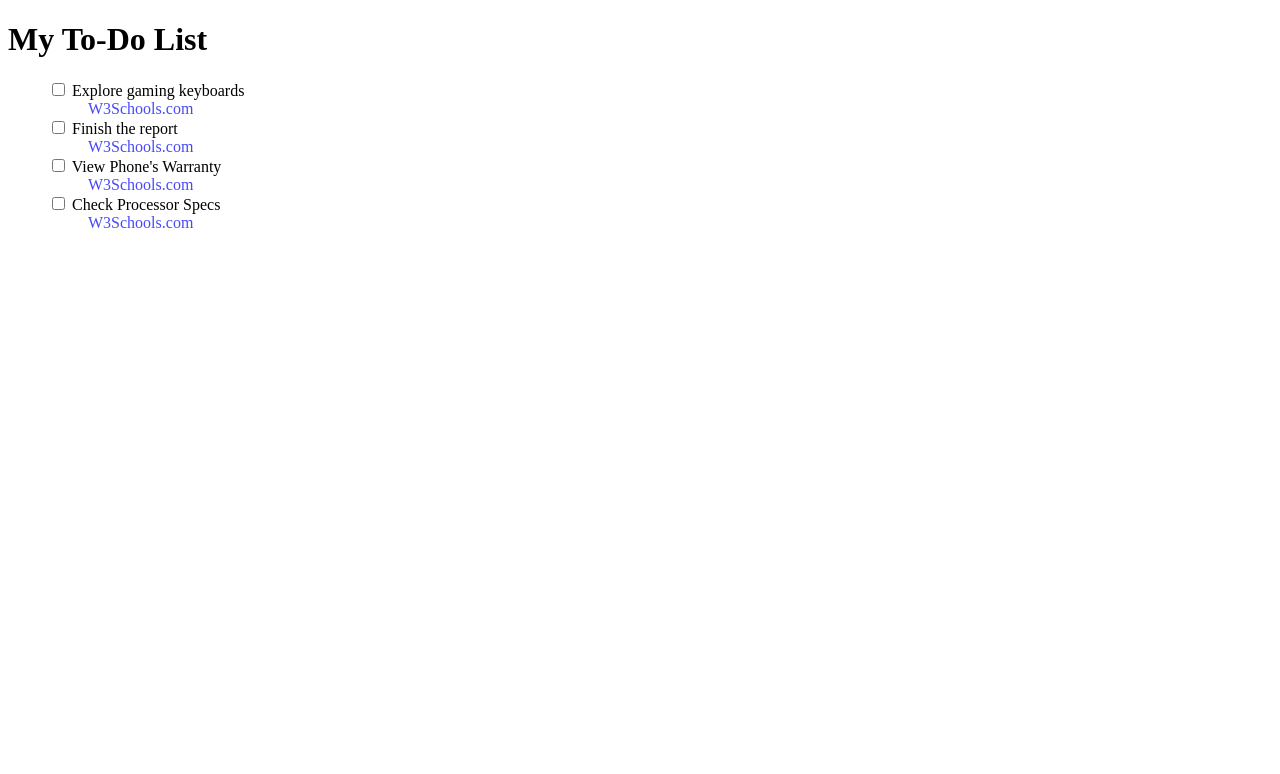
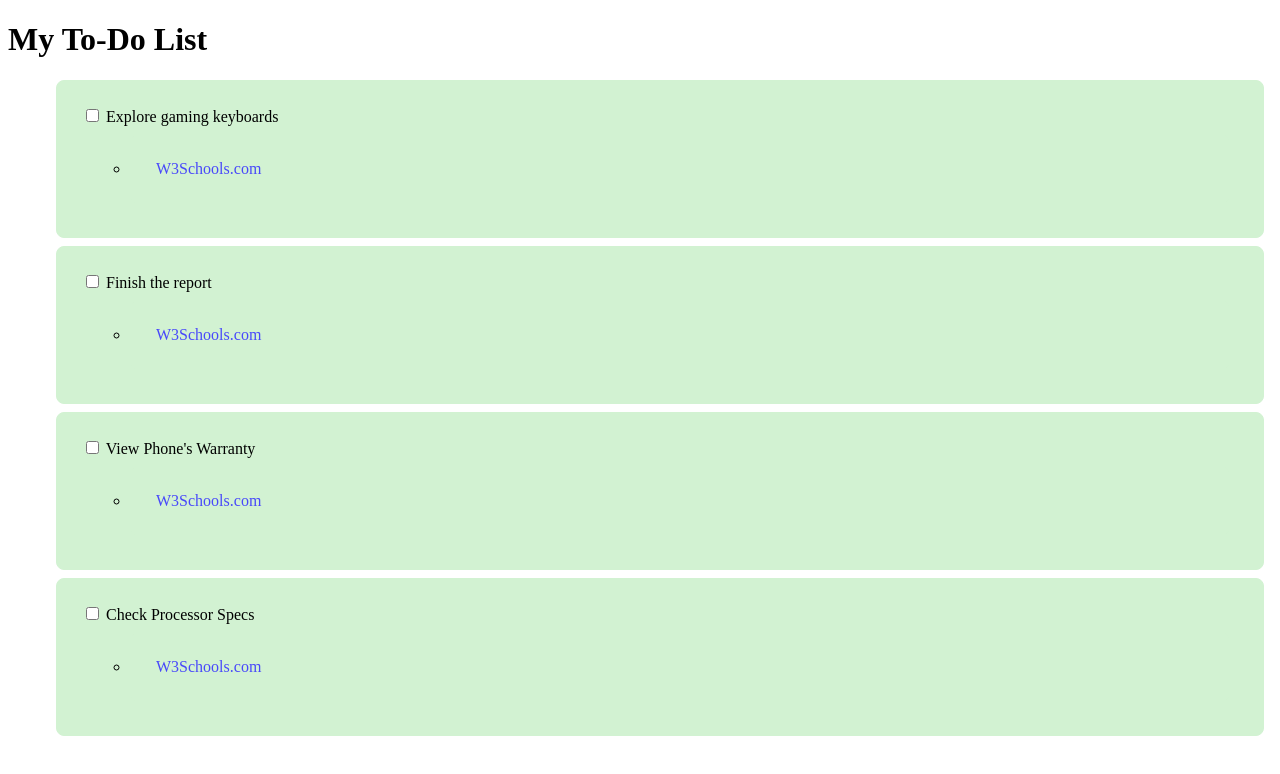
Before and after one commit to dougsten/FCC-CSS-StylizedToDoList, a plain HTML site: page index.html in a window 1280 px wide. Drawn offline with Linux system fonts and the light colour scheme.

Commit message:
complete, passed all tests

```diff
--- a/index.html
+++ b/index.html
@@ -19,8 +19,10 @@
       for="box1-li1">Explore gaming keyboards
       </label>
       <ul class="sub-item">
+        <li>
           <a class="sub-item-link" href="https://www.w3schools.com" target="_blank" alt="This link is broken"> W3Schools.com
           </a>
+        </li>
       </ul>
     </li>
     <li>
@@ -32,8 +34,10 @@
       for="box2-li1">Finish the report
       </label>
       <ul class="sub-item">
+        <li>
           <a class="sub-item-link" href="https://www.w3schools.com" target="_blank" alt="This link is broken"> W3Schools.com
           </a>
+        </li>
       </ul>
     </li>
     <li>
@@ -45,8 +49,10 @@
       for="box3-li1">View Phone's Warranty
       </label>
       <ul class="sub-item">
+        <li>
           <a class="sub-item-link" href="https://www.w3schools.com" target="_blank" alt="This link is broken"> W3Schools.com
           </a>
+        </li>
       </ul>
     </li>
     <li>
@@ -58,11 +64,12 @@
       for="box4-li1">Check Processor Specs
       </label>
       <ul class="sub-item">
+        <li>
           <a class="sub-item-link" href="https://www.w3schools.com" target="_blank" alt="This link is broken"> W3Schools.com
           </a>
+        </li>
       </ul>
     </li>
   </ul>
 </body>
-
 </html>
--- a/styles.css
+++ b/styles.css
@@ -27,3 +27,11 @@ a:active {
 a:focus {
   outline: 1px solid darkolivegreen;
 }
+
+li {
+  padding: 25px;
+  border: 1px solid #d2f2d2;
+  border-radius: 8px;
+  margin: 8px;
+  background-color: #d2f2d2;
+}
```
Lines whose indentation alone changed are shown as unchanged.
